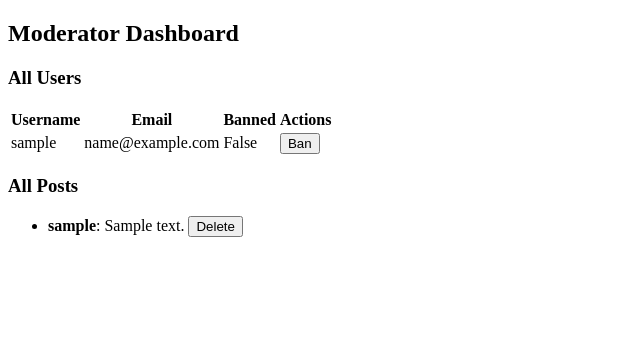
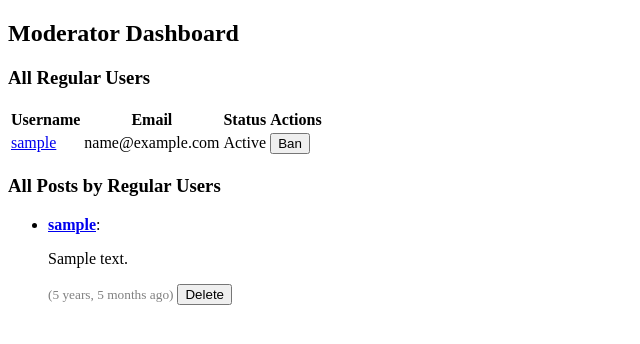
Before and after one commit to 02valentino/social-network, a Django app: template network/templates/network/mod_dashboard.html in a window 1280 px wide. Shown: the part 26-370 px from the top of the page, without its empty margins (0-640 px from the left). Run offline with Django 5.2, Linux system fonts and the light colour scheme; the template is opened without the code that fills it: values that come from a table or form of the project are taken from there, others are empty; tables that the repository leaves empty hold one stand-in row (values such as "Sample post").

Commit message:
network: enhance moderator dashboard display

```diff
--- a/network/templates/network/mod_dashboard.html
+++ b/network/templates/network/mod_dashboard.html
@@ -1,18 +1,31 @@
 {% extends 'base.html' %}
+{% load humanize %}
 
 {% block content %}
   <h2>Moderator Dashboard</h2>
 
-  <h3>All Users</h3>
+  <h3>All Regular Users</h3>
   <table>
+    <thead>
       <tr>
-      <th>Username</th><th>Email</th><th>Banned</th><th>Actions</th>
+        <th>Username</th>
+        <th>Email</th>
+        <th>Status</th>
+        <th>Actions</th>
       </tr>
+    </thead>
+    <tbody>
       {% for user in users %}
         <tr>
-      <td>{{ user.username }}</td>
+          <td><a href="{% url 'profile' user.username %}">{{ user.username }}</a></td>
           <td>{{ user.email }}</td>
-      <td>{{ user.is_banned }}</td>
+          <td>
+            {% if user.is_banned %}
+              <span>Banned</span>
+            {% else %}
+              Active
+            {% endif %}
+          </td>
           <td>
             {% if user != request.user %}
               <form method="post" action="{% url 'toggle-ban' user.id %}">
@@ -25,13 +38,16 @@
           </td>
         </tr>
       {% endfor %}
+    </tbody>
   </table>
 
-  <h3>All Posts</h3>
+  <h3>All Posts by Regular Users</h3>
   <ul>
     {% for post in posts %}
       <li>
-        <strong>{{ post.author.username }}</strong>: {{ post.content }}
+        <strong><a href="{% url 'profile' post.author.username %}">{{ post.author.username }}</a></strong>:
+        {{ post.content|linebreaks }}
+        <small style="color: gray;">({{ post.posted_at|naturaltime }})</small>
         <form method="post" action="{% url 'delete-post' post.id %}" style="display:inline;">
           {% csrf_token %}
           <button type="submit">Delete</button>
```
Lines whose indentation alone changed are shown as unchanged.
